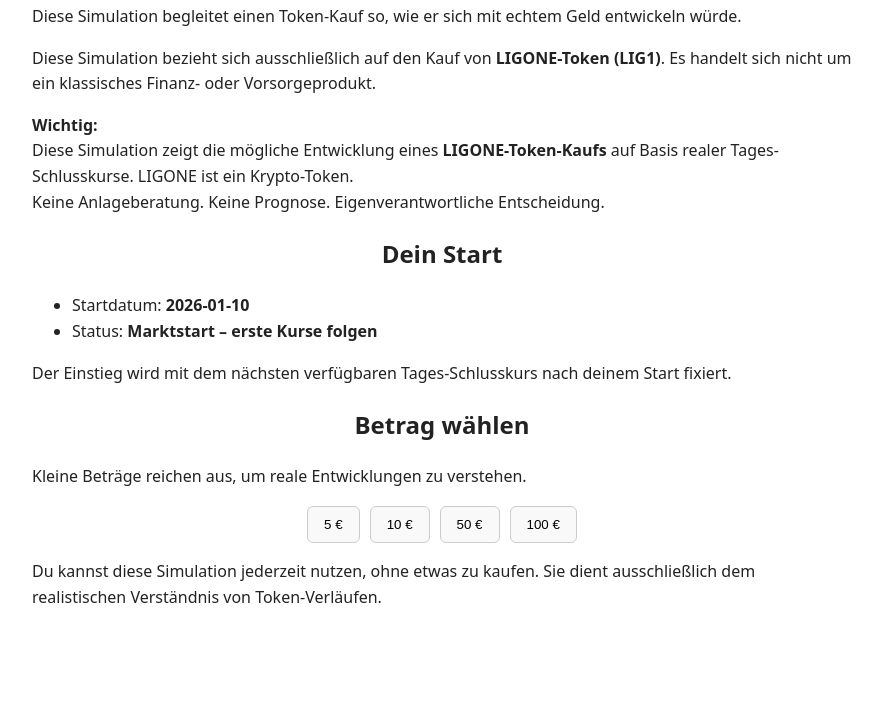
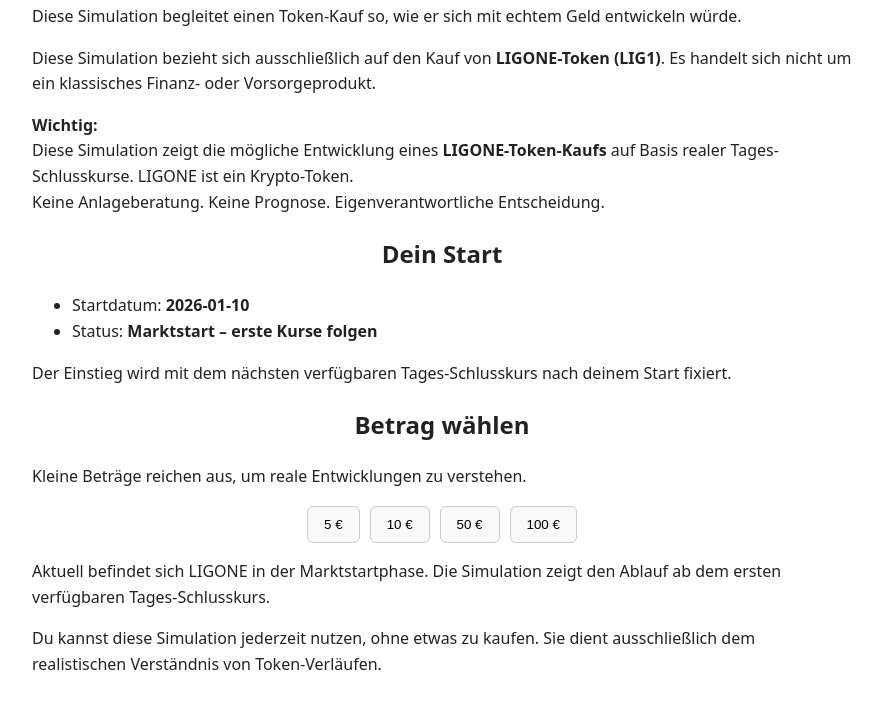
Before and after one commit to LIGONE-token/ligone-vorsorge, a plain HTML site: page simulation.html in a window 1280 px wide. Shown: the part 130-838 px from the top of the page, without its empty margins (198-1080 px from the left). Before the commit the page ends 800 px from the top, so only its background shows below. Drawn offline with nearby package versions, Linux system fonts and the light colour scheme.

Commit message:
Update simulation.html

```diff
--- a/simulation.html
+++ b/simulation.html
@@ -67,6 +67,11 @@
       <button type="button" data-amount="50">50 €</button>
       <button type="button" data-amount="100">100 €</button>
     </div>
+    <p class="helper">
+  Aktuell befindet sich LIGONE in der Marktstartphase.
+  Die Simulation zeigt den Ablauf ab dem ersten verfügbaren Tages-Schlusskurs.
+</p>
+
   </section>
 
   <!-- ===================== ERGEBNIS ===================== -->
```
